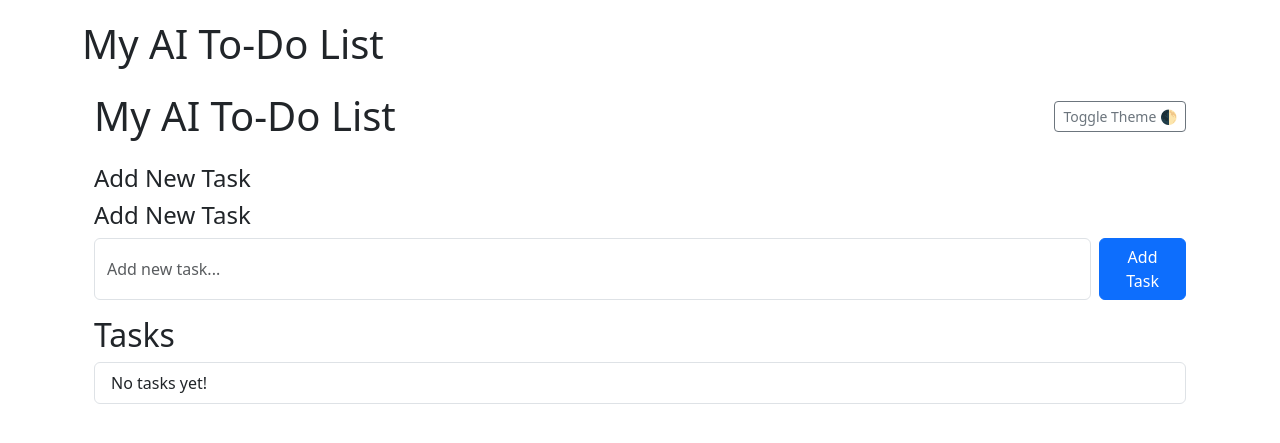
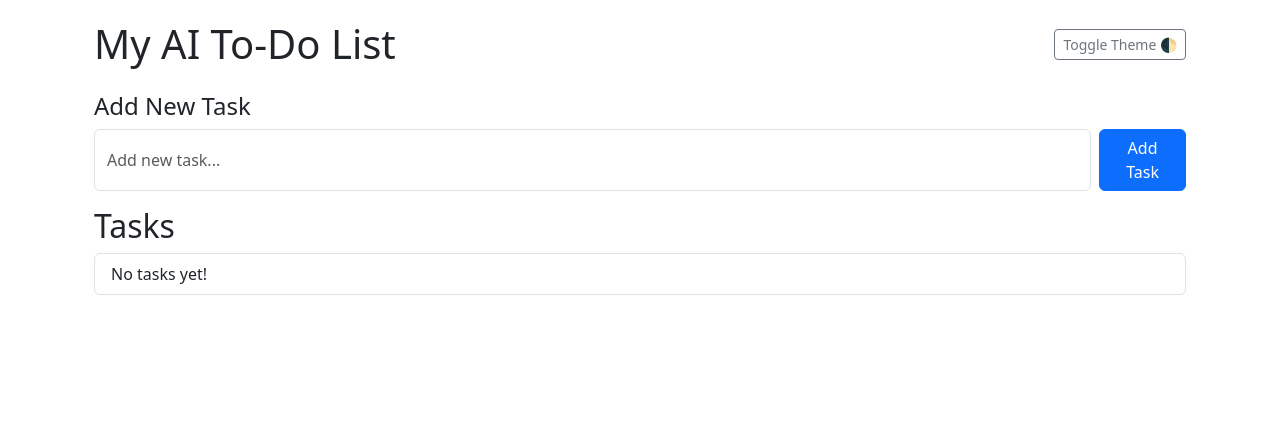
Before and after one commit to HG-programer/todo-app-ai, a Flask app: page / in a window 1280 px wide. Shown: the top 443 px of the page. Run offline with Flask 3, Linux system fonts and the light colour scheme.

Commit message:
correction

```diff
--- a/templates/index.html
+++ b/templates/index.html
@@ -16,7 +16,6 @@
     <!-- Wrap content in a Bootstrap container (Added) -->
     <div class="container">
 
-        <h1 class="mb-4">My AI To-Do List</h1> <!-- Added margin bottom -->
         <!-- Wrap content in a Bootstrap container (Added) -->
 <div class="container">
 
@@ -34,7 +33,6 @@
 
 
   <!-- Form to Add New Tasks -->
-  <h2 class="h4">Add New Task</h2> <!-- Used heading class for size -->
   <!-- ... rest of your form ... -->
         <!-- Form to Add New Tasks -->
         <h2 class="h4">Add New Task</h2> <!-- Used heading class for size -->
```
